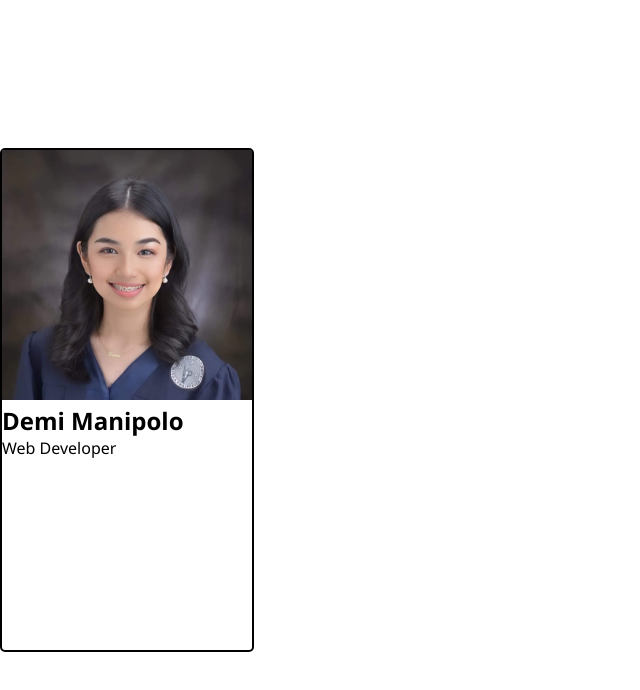
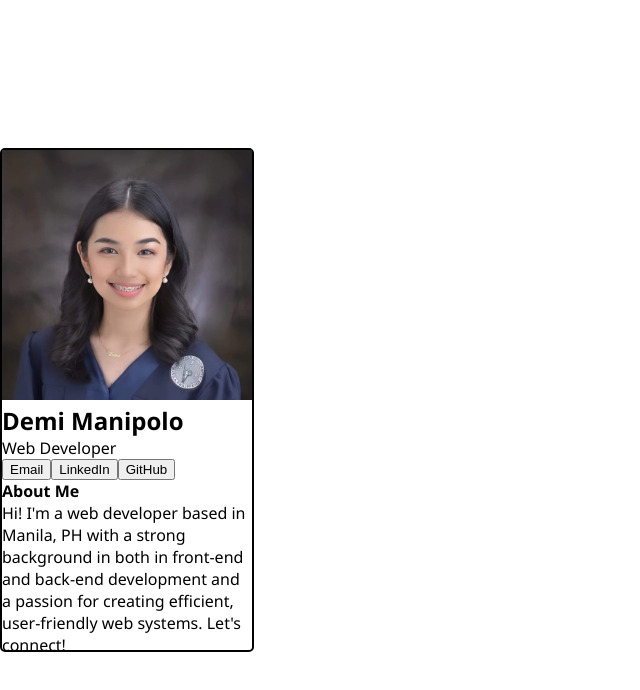
Before and after one commit to mmadiee/scrimba-digital-business-card, a React (Vite) app: page / in a window 1280 px wide. Shown: the top 690 px of the page, without its empty margins (0-640 px from the left). Built offline with nearby package versions, Linux system fonts and the light colour scheme.

Commit message:
Added Main content

```diff
--- a/src/App.css
+++ b/src/App.css
@@ -6,10 +6,11 @@
 }
 
 .profile {
-    width: 100%;
+    width: 250px;
+    height: 250px;
 }
 
-h2, p {
+h2, p , h4{
     margin: 0;
     font-family:'Segoe UI', Tahoma, Geneva, Verdana, sans-serif;
 }
--- a/src/App.jsx
+++ b/src/App.jsx
@@ -1,7 +1,7 @@
 import "./App.css"
 import Header from './components/Header'
 import Title from './components/Title'
-// import Main from './components/Main'
+import Main from './components/Main'
 // import Footer from './components/Footer'
 
 export default function App() {
@@ -9,8 +9,8 @@ export default function App() {
     <div className="card">
       <Header />
       <Title />
-      {/* <Main />
-      <Footer /> */}
+      <Main />
+      {/* <Footer /> */}
     </div>
   );
 }
--- a/src/components/Main.jsx
+++ b/src/components/Main.jsx
@@ -0,0 +1,17 @@
+export default function Main() {
+  return (
+    <>
+      <div className="button-links">
+        <button>Email</button>
+        <button>LinkedIn</button>
+        <button>GitHub</button>
+      </div>
+      <div>
+        <h4>About Me</h4>
+        <p>Hi! I&apos;m a web developer based in Manila, PH with a strong background in
+            both in front-end and back-end development and a passion for
+            creating efficient, user-friendly web systems. Let&apos;s connect!</p>
+      </div>
+    </>
+  );
+}
```
